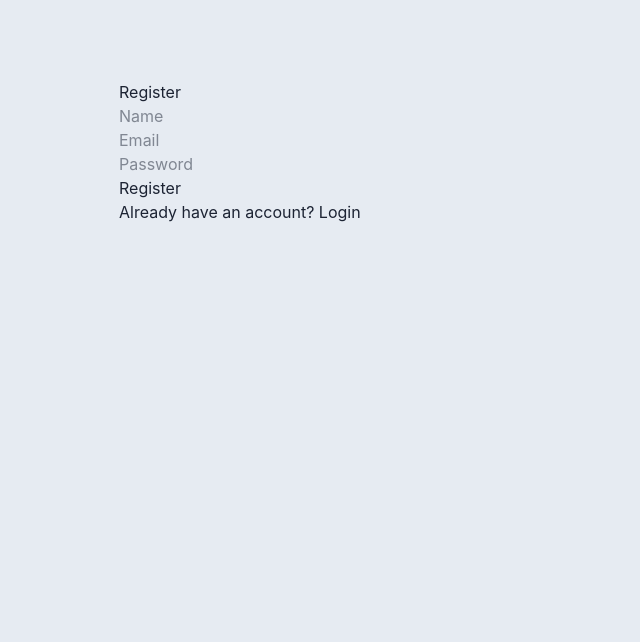
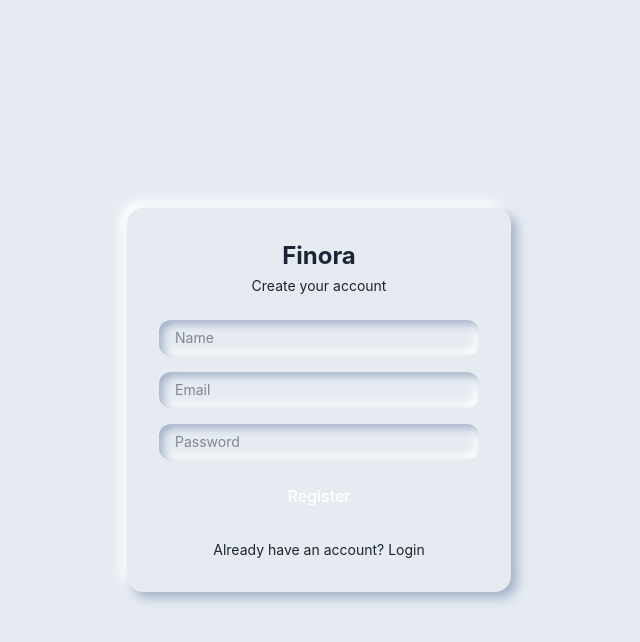
Before and after one commit to Mahmudul-Hasan-Rafi/Finora, a React (Vite) app in the folder client/: page /register in a window 1280 px wide. Shown: the top 642 px of the page, without its empty margins (321-961 px from the left). Built offline with nearby package versions, Linux system fonts and the light colour scheme.

Commit message:
style: redesign Register and Login pages with neomorphic UI

```diff
--- a/client/src/pages/Login.jsx
+++ b/client/src/pages/Login.jsx
@@ -29,17 +29,51 @@ export default function Login() {
   };
 
   return (
-    <div style={{ maxWidth: "400px", margin: "80px auto" }}>
-      <h2>Login</h2>
-      {error && <p style={{ color: "red" }}>{error}</p>}
-      <form onSubmit={handleSubmit}>
-        <input name="email" type="email" placeholder="Email" value={form.email} onChange={handleChange} required />
-        <br />
-        <input name="password" type="password" placeholder="Password" value={form.password} onChange={handleChange} required />
-        <br />
-        <button type="submit">Login</button>
-      </form>
-      <p>Don't have an account? <Link to="/register">Register</Link></p>
+    <div className="min-h-screen bg-[--bg] text-[--text] flex items-center justify-center px-4 transition-colors">
+      <div className="neo w-full max-w-sm p-8">
+        <h1 className="text-2xl font-bold text-[--accent] text-center mb-1">Finora</h1>
+        <p className="text-sm text-[--text-muted] text-center mb-6">Welcome back</p>
+
+        {error && (
+          <div className="neo-inset px-3 py-2 mb-4 text-sm text-red-400 text-center">
+            {error}
+          </div>
+        )}
+
+        <form onSubmit={handleSubmit} className="space-y-4">
+          <input
+            name="email"
+            type="email"
+            placeholder="Email"
+            value={form.email}
+            onChange={handleChange}
+            required
+            className="neo-inset w-full px-4 py-2 text-sm bg-transparent outline-none placeholder:text-[--text-muted]"
+          />
+          <input
+            name="password"
+            type="password"
+            placeholder="Password"
+            value={form.password}
+            onChange={handleChange}
+            required
+            className="neo-inset w-full px-4 py-2 text-sm bg-transparent outline-none placeholder:text-[--text-muted]"
+          />
+          <button
+            type="submit"
+            className="w-full bg-[--accent] hover:bg-[--accent-light] transition-colors text-white font-medium py-2 rounded-lg"
+          >
+            Login
+          </button>
+        </form>
+
+        <p className="text-sm text-[--text-muted] text-center mt-6">
+          Don't have an account?{" "}
+          <Link to="/register" className="text-[--accent] hover:underline">
+            Register
+          </Link>
+        </p>
+      </div>
     </div>
   );
 }
--- a/client/src/pages/Register.jsx
+++ b/client/src/pages/Register.jsx
@@ -29,19 +29,59 @@ export default function Register() {
   };
 
   return (
-    <div style={{ maxWidth: "400px", margin: "80px auto" }}>
-      <h2>Register</h2>
-      {error && <p style={{ color: "red" }}>{error}</p>}
-      <form onSubmit={handleSubmit}>
-        <input name="name" placeholder="Name" value={form.name} onChange={handleChange} required />
-        <br />
-        <input name="email" type="email" placeholder="Email" value={form.email} onChange={handleChange} required />
-        <br />
-        <input name="password" type="password" placeholder="Password" value={form.password} onChange={handleChange} required />
-        <br />
-        <button type="submit">Register</button>
-      </form>
-      <p>Already have an account? <Link to="/login">Login</Link></p>
+    <div className="min-h-screen bg-[--bg] text-[--text] flex items-center justify-center px-4 transition-colors">
+      <div className="neo w-full max-w-sm p-8">
+        <h1 className="text-2xl font-bold text-[--accent] text-center mb-1">Finora</h1>
+        <p className="text-sm text-[--text-muted] text-center mb-6">Create your account</p>
+
+        {error && (
+          <div className="neo-inset px-3 py-2 mb-4 text-sm text-red-400 text-center">
+            {error}
+          </div>
+        )}
+
+        <form onSubmit={handleSubmit} className="space-y-4">
+          <input
+            name="name"
+            placeholder="Name"
+            value={form.name}
+            onChange={handleChange}
+            required
+            className="neo-inset w-full px-4 py-2 text-sm bg-transparent outline-none placeholder:text-[--text-muted]"
+          />
+          <input
+            name="email"
+            type="email"
+            placeholder="Email"
+            value={form.email}
+            onChange={handleChange}
+            required
+            className="neo-inset w-full px-4 py-2 text-sm bg-transparent outline-none placeholder:text-[--text-muted]"
+          />
+          <input
+            name="password"
+            type="password"
+            placeholder="Password"
+            value={form.password}
+            onChange={handleChange}
+            required
+            className="neo-inset w-full px-4 py-2 text-sm bg-transparent outline-none placeholder:text-[--text-muted]"
+          />
+          <button
+            type="submit"
+            className="w-full bg-[--accent] hover:bg-[--accent-light] transition-colors text-white font-medium py-2 rounded-lg"
+          >
+            Register
+          </button>
+        </form>
+
+        <p className="text-sm text-[--text-muted] text-center mt-6">
+          Already have an account?{" "}
+          <Link to="/login" className="text-[--accent] hover:underline">
+            Login
+          </Link>
+        </p>
+      </div>
     </div>
   );
 }
```
